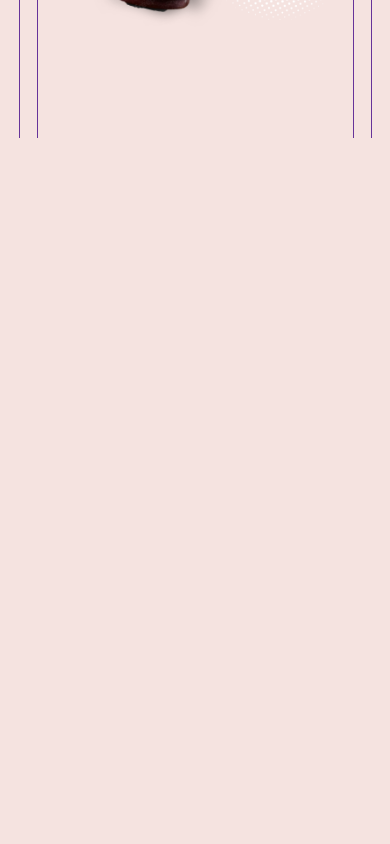
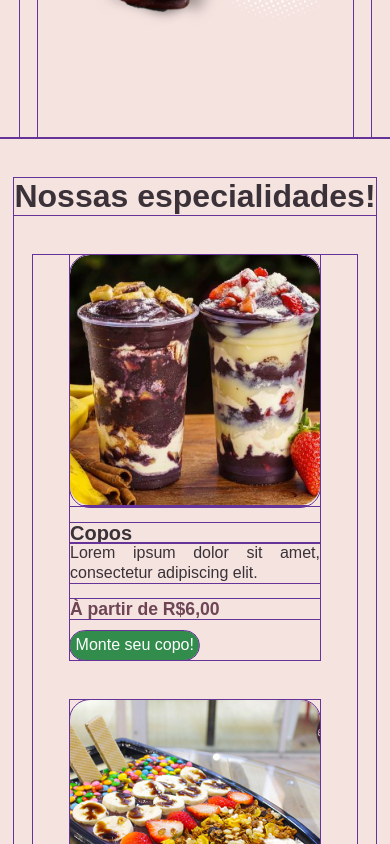
Before and after one commit to danideoliveira/acaiteria-regiao, a React (Vite) app: page / in a window 390 px wide. Shown: the part 760-1604 px from the top of the page. Before the commit the page ends 898 px from the top, so only its background shows below. Built offline with nearby package versions, Linux system fonts and the light colour scheme.

Commit message:
Update de responsividade (especialidades)

```diff
--- a/src/App.jsx
+++ b/src/App.jsx
@@ -16,7 +16,7 @@ function App() {
 
       <main>
         <Home/>
-        {/* <Specialties/> */}
+        <Specialties/>
         {/* <Location/> */}
         {/* <About/> */}
       </main>
--- a/src/components/card-item/CardItem.styled.js
+++ b/src/components/card-item/CardItem.styled.js
@@ -16,18 +16,12 @@ export const Container = styled.div`
 `;
 
 export const DivImage = styled.div`
-    width: 50%;
+    width: auto;
     height: 100%;
     overflow: hidden;
     border-radius: 20px;
-
-    @media (min-width: 320px) and (max-width: 900px) {
-        width: 50%;
-    }
-
-    @media (min-width: 320px) and (max-width: 480px) {
-        width: 100%;
-    }
+    max-width: 250px;
+    min-width: 250px;
 
     img {
         height: 250px;
--- a/src/components/specialties/Specialties.jsx
+++ b/src/components/specialties/Specialties.jsx
@@ -13,6 +13,7 @@ export default function Specialties() {
 
     return(
         <Container id="specialties">
+            <div>
                 <Title>Nossas especialidades!</Title>
 
                 <Grid>
@@ -31,9 +32,10 @@ export default function Specialties() {
                     }
                 </Grid>
 
-            <DivShape className="specialties-shapes">
+                {/* <DivShape className="specialties-shapes">
                     <img className="specialties-bottom-shape" src={ images.specialtiesShape } alt="shape"/>
-            </DivShape>
+                </DivShape> */}
+            </div>
         </Container>
     )
 }
--- a/src/components/specialties/Specialties.styled.js
+++ b/src/components/specialties/Specialties.styled.js
@@ -9,7 +9,12 @@ export const Container = styled.div`
     min-height: 100vh;
     position: relative;
     z-index: 998;
-    background-color: ${ colors.cream };
+    width: 100%;
+
+    & div {
+        max-width: 1280px;
+        margin: 0 auto;
+    }
 
     @media (min-width: 320px) and (max-width: 900px) {
         height: auto;
@@ -20,17 +25,11 @@ export const Title = styled.h2`
     ${setFlexbox('center', 'center', 'row')}
     font-family: "Beach Sound", Arial, Helvetica, sans-serif;
     width: 100%;
-    padding: 5rem 0 5rem 0;
     color: ${ colors.darkPurple };
     font-size: 4rem;
-
-    @media (min-width: 320px) and (max-width: 900px) {
-        padding: 20px;
-        padding: 3rem 0 10rem 0;
-    }
+    margin-bottom: 5rem;
 
     @media (min-width: 320px) and (max-width: 480px) {
-        width: 65%;
         text-align: center;
     }
 `;
@@ -39,19 +38,16 @@ export const Grid = styled.div`
     display: grid;
     grid-template-columns: repeat(2, 1fr);
     gap: 8rem;
-    max-width: 1000px;
     height: auto;
+    width: 85%;
+    margin: 0 auto;
     margin-top: 20px;
     z-index: 999;
 
-    @media (min-width: 320px) and (max-width: 900px) {
+    @media (min-width: 320px) and (max-width: 1120px) {
         grid-template-columns: repeat(1, 1fr);
-        width: 80%;
+        width: 90%;
         row-gap: 5rem;
-    }
-
-    @media (min-width: 320px) and (max-width: 480px) {
-        width: auto;
     }
 `;
 
```
Lines whose indentation alone changed are shown as unchanged.
